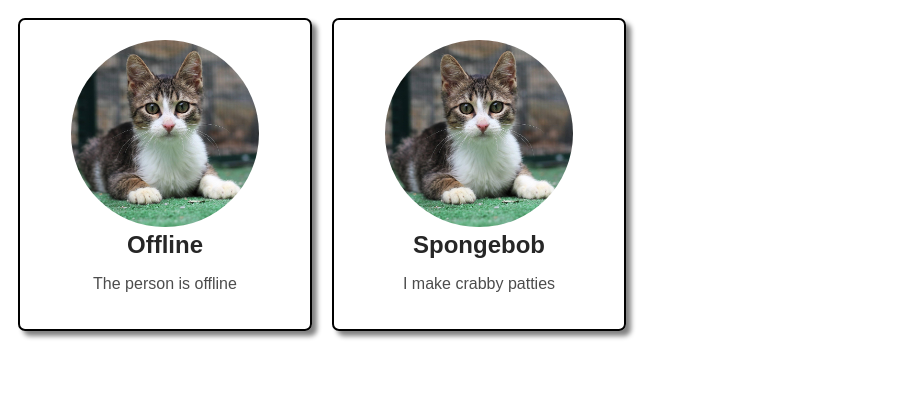
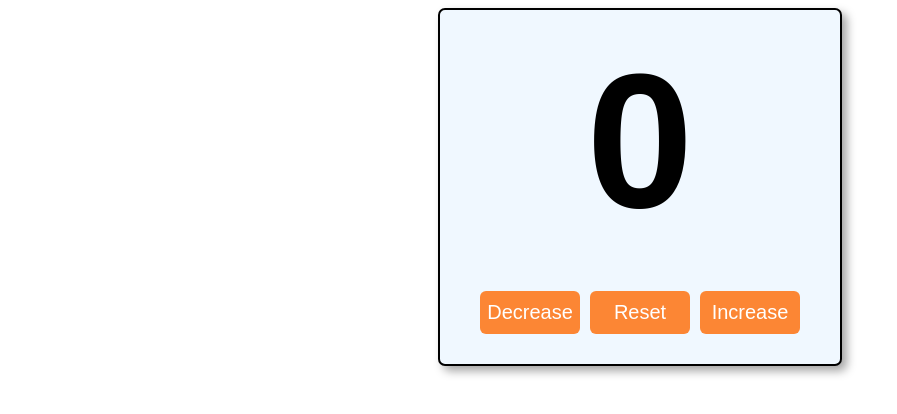
Before and after one commit to Darekor/my-react-app, a React (Vite) app: page / in a window 1280 px wide. Shown: the top 414 px of the page, without its empty margins (0-897 px from the left). Built offline with nearby package versions, Linux system fonts and the light colour scheme.

Commit message:
Add "Counter" react element
Utilized "Use state" for dynamic DOM updating. Utilized button "onclick" to execute functions

```diff
--- a/src/App.jsx
+++ b/src/App.jsx
@@ -1,10 +1,9 @@
-import Card from "./Card.jsx"
+import Counter from "./Counter.jsx"
 
 function App() {
   return(
     <>
-        <Card title="Dunkash" text = "I make pizza and eat it" isLoggedIn = {false}></Card>
-        <Card title="Spongebob" text = "I make crabby patties" isLoggedIn = {true}></Card>
+        <Counter></Counter>
     </>
   )
 
--- /dev/null
+++ b/src/Counter.jsx
@@ -0,0 +1,29 @@
+import React,{useState} from "react"
+
+function Counter(){
+    let [num, setNum] = useState(0);
+
+    function increment(){
+        setNum(num+1);
+    }
+
+    function decrement(){
+        setNum(num-1);
+    }
+
+    function reset(){
+        setNum(0);
+    }
+
+    return(
+        <div className="counter-container">
+            <p className="count">{num}</p>
+            <button className="action-button" onClick={decrement}>Decrease</button>
+            <button className="action-button" onClick={reset}>Reset</button>
+            <button className="action-button" onClick={increment}>Increase</button>
+        </div>
+    )
+
+}
+
+export default Counter
--- a/src/index.css
+++ b/src/index.css
@@ -1,3 +1,8 @@
+body{
+  font-family: Arial, Helvetica, sans-serif;
+
+}
+
 .card{
   border: 2px solid black;
   border-radius: 7px;
@@ -25,3 +30,36 @@
   font-family: Arial, Helvetica, sans-serif;
   color: rgba(0, 0, 0, 0.7);
 }
+
+.counter-container{
+  text-align: center;
+  margin: auto;
+  width: 400px;
+  background-color: aliceblue;
+  border: solid 2px black;
+  border-radius: 7px;
+  box-shadow: 5px 5px 10px rgba(0, 0, 0, 0.356);
+}
+
+.counter-container .count{
+  font-size: 12em;
+  font-weight: bold;
+  margin: 20px;
+}
+
+.counter-container .action-button{
+  font-size: 20px;
+  border: none;
+  padding: 10px 0px;
+  border-radius: 6px;
+  width: 100px;
+  margin: 20px 5px 30px;
+  box-sizing: border-box;
+  color: white;
+  background-color: rgba(255, 106, 0, 0.795);
+  cursor: pointer;
+}
+
+.counter-container .action-button:hover{
+  background-color: rgb(255, 106, 0);
+}
```
